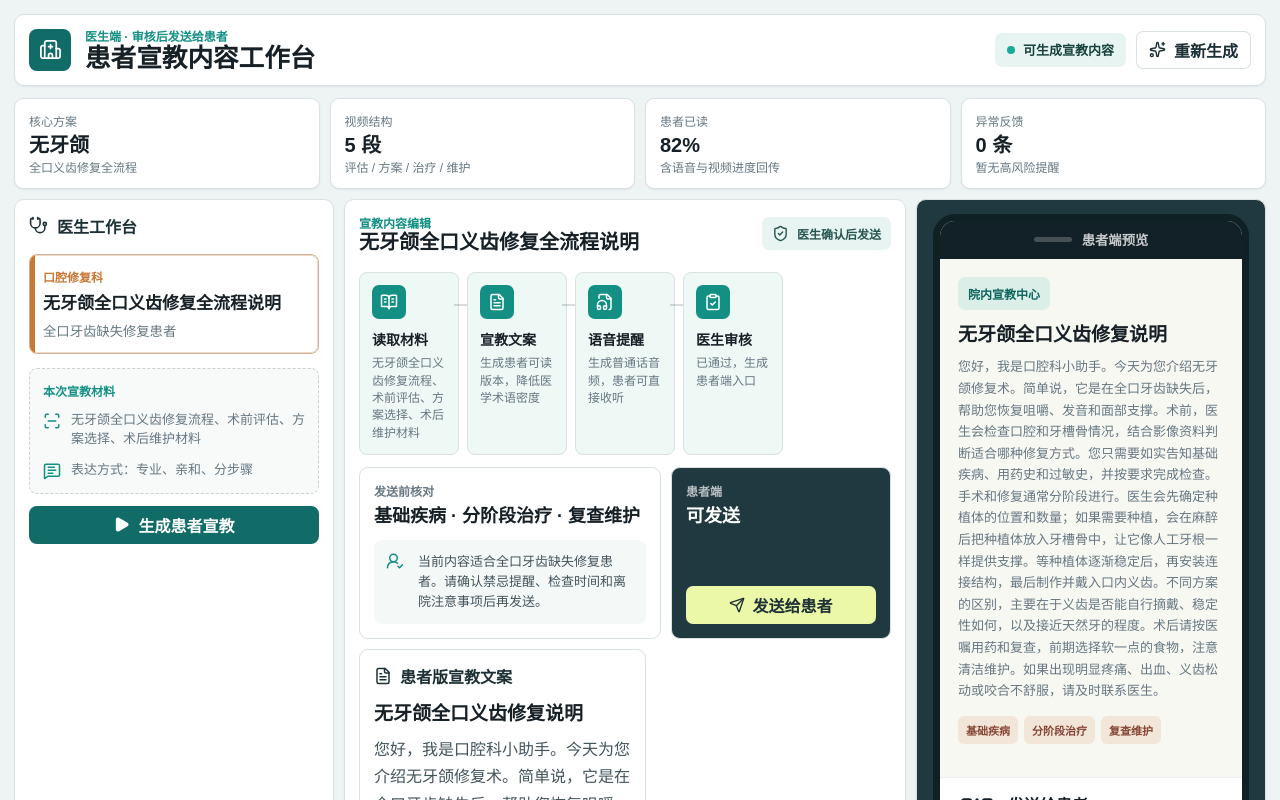
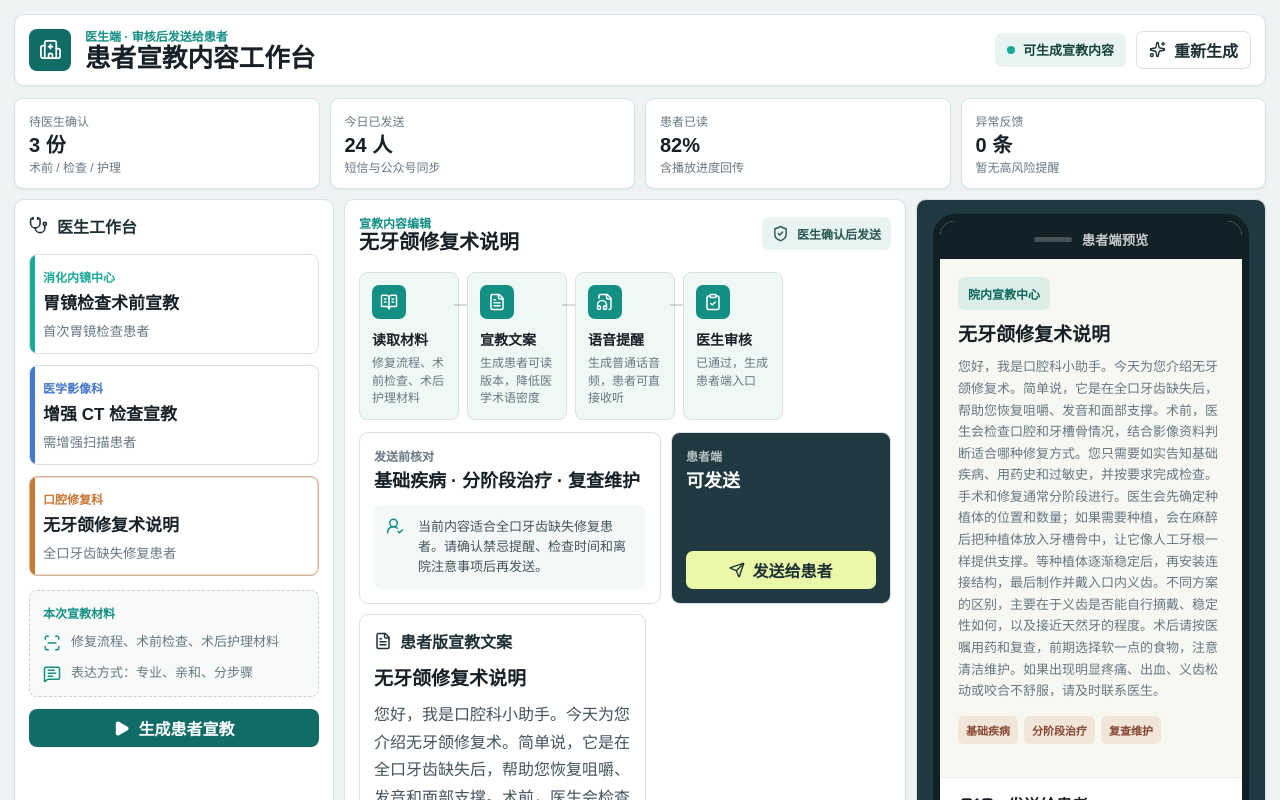
Before and after one commit to SWYZZWH/hospital-ai-education-demo, a React (Vite) app: page / in a window 1280 px wide. Shown: the top 800 px of the page. Built offline with nearby package versions, Linux system fonts and the light colour scheme.

Commit message:
Revert "Focus demo on edentulous denture workflow"
This reverts commit d2e766ae879465dfefce21f31c05d9a3bd950430.

```diff
--- a/src/App.tsx
+++ b/src/App.tsx
@@ -25,7 +25,7 @@ import {
   Video,
 } from "lucide-react";
 
-type CaseKey = "surgery";
+type CaseKey = "gastroscopy" | "ct" | "surgery";
 type GenerationStatus = "idle" | "generating" | "ready" | "error";
 
 type DirectorShot = {
@@ -78,22 +78,69 @@ type VideoJobResult = {
 
 const educationCases: EducationCase[] = [
   {
+    key: "gastroscopy",
+    department: "消化内镜中心",
+    project: "胃镜检查术前宣教",
+    audience: "首次胃镜检查患者",
+    source: "检查须知、禁食禁水要求、麻醉注意事项",
+    tone: "清晰、安抚、少术语",
+    patientTitle: "胃镜检查前准备",
+    patientBrief:
+      "明日检查前请按预约时间到达内镜中心。检查前 8 小时禁食，2 小时禁水；如有长期服药、过敏史或近期感冒，请提前告知医生。",
+    points: [
+      "检查前核对预约单、身份证件和既往病史",
+      "无痛胃镜需家属陪同，检查后当天不建议驾驶",
+      "检查后如出现持续腹痛、呕血或黑便，应及时联系医院",
+    ],
+    storyboard: [
+      "候诊区导览：患者按预约时段签到",
+      "检查前准备：禁食禁水与用药提醒",
+      "检查过程说明：配合体位与呼吸",
+      "检查后观察：离院、饮食与异常处理",
+    ],
+    warnings: ["禁食禁水", "麻醉评估", "家属陪同"],
+    accent: "#18a999",
+  },
+  {
+    key: "ct",
+    department: "医学影像科",
+    project: "增强 CT 检查宣教",
+    audience: "需增强扫描患者",
+    source: "造影剂说明、过敏史询问、检查流程",
+    tone: "准确、稳重、风险可控",
+    patientTitle: "增强 CT 检查说明",
+    patientBrief:
+      "增强 CT 需要使用造影剂以帮助医生观察病灶。检查前请主动告知过敏史、肾功能异常、甲状腺疾病及近期用药情况。",
+    points: [
+      "检查前完成过敏史与肾功能相关信息确认",
+      "注射造影剂时可能出现短暂发热感，通常会很快缓解",
+      "检查后建议适量饮水，帮助造影剂排出",
+    ],
+    storyboard: [
+      "登记区确认：病史、过敏史、检查单",
+      "注射前说明：造影剂反应与配合方式",
+      "扫描过程：保持静止与听从语音提示",
+      "检查后观察：饮水、留观与异常反馈",
+    ],
+    warnings: ["过敏史", "肾功能", "留观提醒"],
+    accent: "#4477ce",
+  },
+  {
     key: "surgery",
     department: "口腔修复科",
-    project: "无牙颌全口义齿修复全流程说明",
+    project: "无牙颌修复术说明",
     audience: "全口牙齿缺失修复患者",
-    source: "无牙颌全口义齿修复流程、术前评估、方案选择、术后维护材料",
+    source: "修复流程、术前检查、术后护理材料",
     tone: "专业、亲和、分步骤",
-    patientTitle: "无牙颌全口义齿修复说明",
+    patientTitle: "无牙颌修复术说明",
     patientBrief:
       "您好，我是口腔科小助手。今天为您介绍无牙颌修复术。简单说，它是在全口牙齿缺失后，帮助您恢复咀嚼、发音和面部支撑。术前，医生会检查口腔和牙槽骨情况，结合影像资料判断适合哪种修复方式。您只需要如实告知基础疾病、用药史和过敏史，并按要求完成检查。手术和修复通常分阶段进行。医生会先确定种植体的位置和数量；如果需要种植，会在麻醉后把种植体放入牙槽骨中，让它像人工牙根一样提供支撑。等种植体逐渐稳定后，再安装连接结构，最后制作并戴入口内义齿。不同方案的区别，主要在于义齿是否能自行摘戴、稳定性如何，以及接近天然牙的程度。术后请按医嘱用药和复查，前期选择软一点的食物，注意清洁维护。如果出现明显疼痛、出血、义齿松动或咬合不舒服，请及时联系医生。",
     points: [],
     storyboard: [
-      "开场说明：全口牙齿缺失后，修复目标是恢复咀嚼、发音和面部支撑",
-      "术前评估：检查口腔黏膜、牙槽骨条件和口腔影像，确认基础疾病、用药史和过敏史",
-      "方案选择：根据骨量和修复目标，解释活动全口义齿、种植覆盖义齿和固定修复的差异",
-      "治疗流程：确定种植体位置和数量，必要时麻醉后植入种植体，稳定后安装连接结构并戴入口内义齿",
-      "复查维护：调整咬合，按医嘱用药复查，前期软食并清洁维护，疼痛出血松动或咬合不适及时联系医生",
+      "术前准备：检查口腔和牙槽骨条件，确认基础疾病与用药情况",
+      "方案确认：根据骨量和修复目标，选择活动义齿、种植覆盖义齿或固定修复",
+      "手术过程：麻醉后放入种植体，等待稳定结合，再安装连接结构",
+      "修复完成：制作并戴入口内义齿，调整咬合，安排复查",
     ],
     warnings: ["基础疾病", "分阶段治疗", "复查维护"],
     narration:
@@ -395,10 +442,10 @@ function App() {
         </div>
       </header>
 
-      <section className="metric-strip" aria-label="口腔修复宣教任务">
-        <Metric label="核心方案" value="无牙颌" sub="全口义齿修复全流程" />
-        <Metric label="视频结构" value="5 段" sub="评估 / 方案 / 治疗 / 维护" />
-        <Metric label="患者已读" value="82%" sub="含语音与视频进度回传" />
+      <section className="metric-strip" aria-label="科室今日宣教任务">
+        <Metric label="待医生确认" value="3 份" sub="术前 / 检查 / 护理" />
+        <Metric label="今日已发送" value="24 人" sub="短信与公众号同步" />
+        <Metric label="患者已读" value="82%" sub="含播放进度回传" />
         <Metric label="异常反馈" value="0 条" sub="暂无高风险提醒" />
       </section>
 
@@ -683,15 +730,17 @@ function buildDirectorShots(
   selectedCase: EducationCase,
 ): DirectorShot[] {
   if (content.directorShots?.length) {
-    return content.directorShots.slice(0, 5);
+    return content.directorShots.slice(0, 4);
   }
 
   const focusLabels =
     selectedCase.key === "surgery"
-      ? ["修复目标", "术前评估", "方案选择", "治疗流程", "复查维护"]
-      : ["资料确认", "过程说明", "配合要点", "复查维护"];
+      ? ["影像与全身情况评估", "修复路径演示", "手术日配合", "术后护理同步"]
+      : selectedCase.key === "ct"
+        ? ["病史确认", "造影剂说明", "扫描配合", "留观饮水"]
+        : ["签到导览", "术前准备", "检查配合", "检查后观察"];
 
-  return selectedCase.storyboard.slice(0, 5).map((item, index) => {
+  return selectedCase.storyboard.slice(0, 4).map((item, index) => {
     const [title, body] = item.split("：");
     return {
       title: title || `镜头 ${index + 1}`,
```
Also changed, not shown: 1 other file (tests, documents, lock files or other folders).
